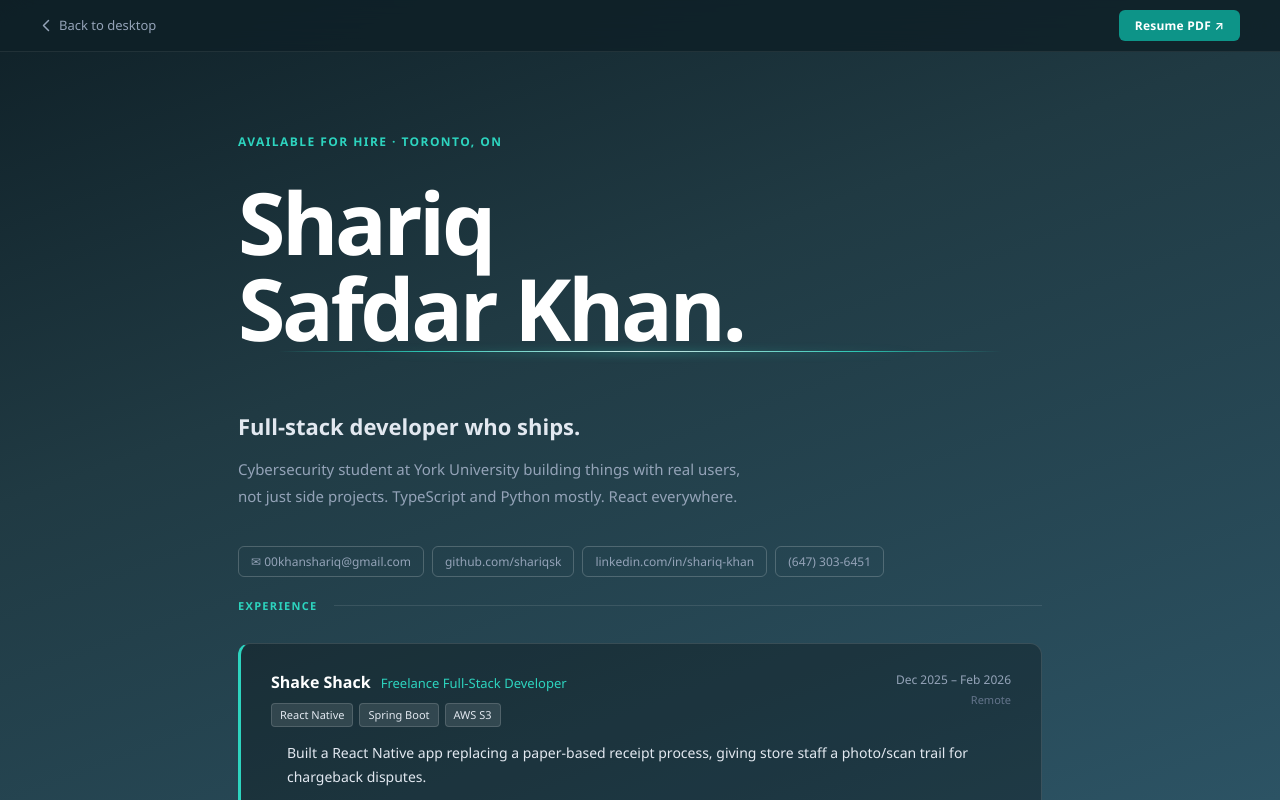
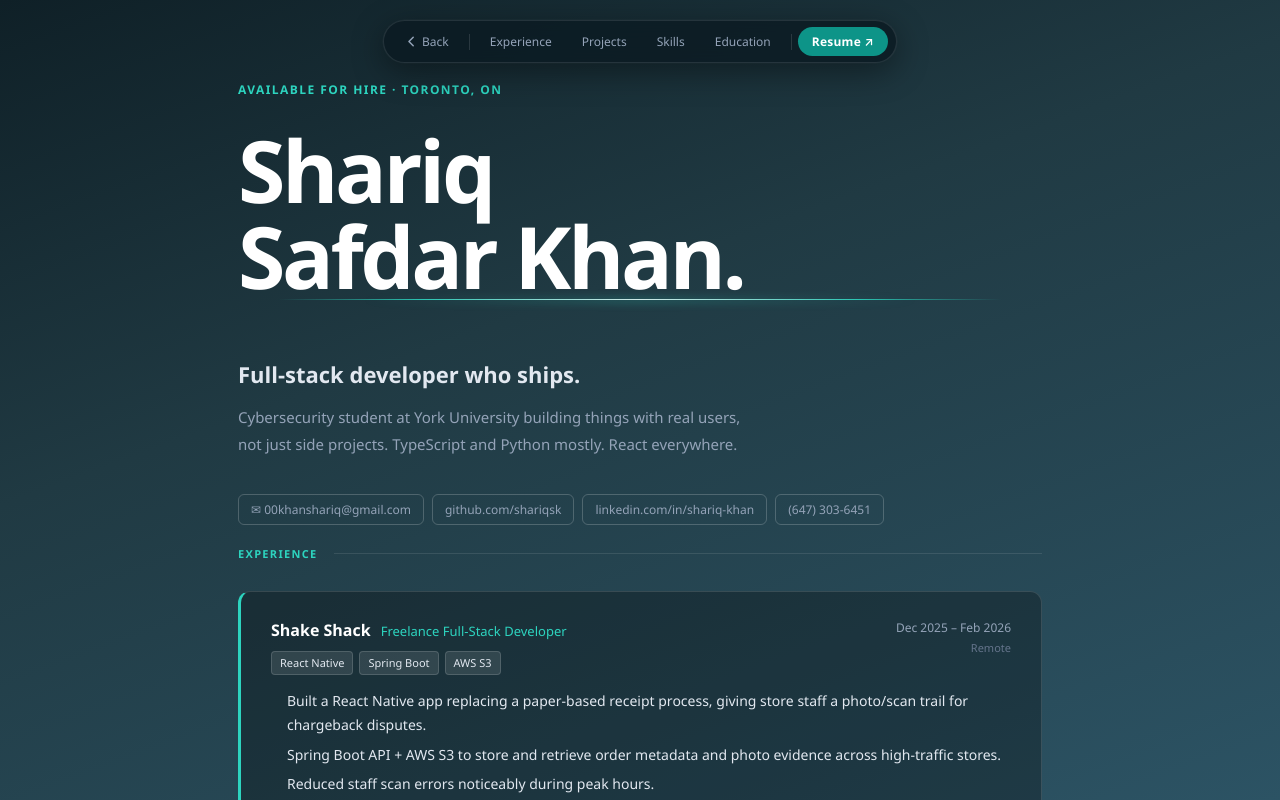
Before and after one commit to shariqsk/shariq-website, a Next.js app in the folder shariq-portfolio/: page /recruiter in a window 1280 px wide. Built offline with nearby package versions, Linux system fonts and the light colour scheme; no server answers; what @heroui/system would draw is missing.

Commit message:
feat: implement floating navigation and smooth scrolling for improved user experience on recruiter page

```diff
--- a/shariq-portfolio/app/recruiter/page.tsx
+++ b/shariq-portfolio/app/recruiter/page.tsx
@@ -94,37 +94,54 @@ const T = { primary: '#ffffff', secondary: '#e2e8f0', muted: '#94a3b8', dim: '#6
 export default function RecruiterPage() {
   return (
     <div style={{
-      position: 'fixed', inset: 0, overflowY: 'auto',
+      position: 'fixed', inset: 0, overflowY: 'auto', scrollBehavior: 'smooth',
       background: 'linear-gradient(160deg, #0f2027 0%, #203a43 40%, #2c5364 100%)',
       color: T.secondary,
       fontFamily: "'Segoe UI', system-ui, -apple-system, sans-serif",
       fontSize: 14, lineHeight: 1.6,
     }}>
 
-      {/* ── Nav ── */}
+      {/* ── Floating Nav ── */}
+      <div style={{ position: 'fixed', top: 20, left: 0, right: 0, zIndex: 50, display: 'flex', justifyContent: 'center', pointerEvents: 'none' }}>
         <nav style={{
-        position: 'sticky', top: 0, zIndex: 50,
-        background: 'rgba(15,32,39,0.85)', backdropFilter: 'blur(16px)',
-        borderBottom: '1px solid rgba(255,255,255,0.08)',
-        padding: '0 40px', height: 52,
-        display: 'flex', alignItems: 'center', justifyContent: 'space-between',
+          pointerEvents: 'auto',
+          display: 'flex', alignItems: 'center', gap: 2,
+          background: 'rgba(10,25,32,0.75)', backdropFilter: 'blur(20px)',
+          border: '1px solid rgba(255,255,255,0.1)',
+          borderRadius: 999, padding: '6px 8px',
+          boxShadow: '0 8px 32px rgba(0,0,0,0.4), 0 0 0 0.5px rgba(255,255,255,0.05)',
         }}>
-        <Link href="/" style={{ color: T.muted, textDecoration: 'none', fontSize: 13, display: 'flex', alignItems: 'center', gap: 6, transition: 'color 0.15s' }}
-          onMouseEnter={e => (e.currentTarget.style.color = T.secondary)}
-          onMouseLeave={e => (e.currentTarget.style.color = T.muted)}
+          <Link href="/"
+            style={{ color: T.muted, textDecoration: 'none', fontSize: 12, display: 'flex', alignItems: 'center', gap: 5, padding: '5px 14px', borderRadius: 999, transition: 'color 0.12s, background 0.12s' }}
+            onMouseEnter={e => { e.currentTarget.style.color = T.primary; e.currentTarget.style.background = 'rgba(255,255,255,0.08)'; }}
+            onMouseLeave={e => { e.currentTarget.style.color = T.muted; e.currentTarget.style.background = 'transparent'; }}
           >
-          <svg width="13" height="13" viewBox="0 0 13 13" fill="none">
-            <path d="M8.5 1.5L3.5 6.5l5 5" stroke="currentColor" strokeWidth="1.5" strokeLinecap="round" strokeLinejoin="round"/>
+            <svg width="11" height="11" viewBox="0 0 13 13" fill="none">
+              <path d="M8.5 1.5L3.5 6.5l5 5" stroke="currentColor" strokeWidth="1.8" strokeLinecap="round" strokeLinejoin="round"/>
             </svg>
-          Back to desktop
+            Back
           </Link>
+
+          <div style={{ width: 1, height: 16, background: 'rgba(255,255,255,0.12)', margin: '0 4px' }} />
+
+          {(['Experience', 'Projects', 'Skills', 'Education'] as const).map(s => (
+            <a key={s} href={`#${s.toLowerCase()}`}
+              style={{ fontSize: 12, color: T.muted, textDecoration: 'none', padding: '5px 14px', borderRadius: 999, transition: 'color 0.12s, background 0.12s' }}
+              onMouseEnter={e => { e.currentTarget.style.color = T.primary; e.currentTarget.style.background = 'rgba(255,255,255,0.08)'; }}
+              onMouseLeave={e => { e.currentTarget.style.color = T.muted; e.currentTarget.style.background = 'transparent'; }}
+            >{s}</a>
+          ))}
+
+          <div style={{ width: 1, height: 16, background: 'rgba(255,255,255,0.12)', margin: '0 4px' }} />
+
           <a href="https://drive.google.com/file/d/1l1aJcVBJBbIg0VPKc9LXyG9x5E3l0FIa/view"
             target="_blank" rel="noopener noreferrer"
-          style={{ fontSize: 12, color: '#fff', textDecoration: 'none', padding: '6px 16px', background: '#0d9488', borderRadius: 6, fontWeight: 600, letterSpacing: '0.02em', transition: 'background 0.15s' }}
+            style={{ fontSize: 12, color: '#fff', textDecoration: 'none', padding: '5px 14px', background: '#0d9488', borderRadius: 999, fontWeight: 600, letterSpacing: '0.02em', transition: 'background 0.15s' }}
             onMouseEnter={e => (e.currentTarget.style.background = '#0f766e')}
             onMouseLeave={e => (e.currentTarget.style.background = '#0d9488')}
-        >Resume PDF ↗</a>
+          >Resume ↗</a>
         </nav>
+      </div>
 
       {/* ── Hero ── */}
       <section style={{ maxWidth: 900, margin: '0 auto', padding: '80px 48px 0' }}>
@@ -164,7 +181,7 @@ export default function RecruiterPage() {
       </section>
 
       {/* ── Experience ── */}
-      <section style={{ maxWidth: 900, margin: '0 auto', padding: '0 48px 80px' }}>
+      <section id="experience" style={{ maxWidth: 900, margin: '0 auto', padding: '0 48px 80px' }}>
         <SectionLabel>Experience</SectionLabel>
         <div style={{ display: 'flex', flexDirection: 'column', gap: 14 }}>
           {EXPERIENCE.map(job => (
@@ -197,7 +214,7 @@ export default function RecruiterPage() {
       </section>
 
       {/* ── Projects ── */}
-      <section style={{ maxWidth: 900, margin: '0 auto', padding: '0 48px 80px' }}>
+      <section id="projects" style={{ maxWidth: 900, margin: '0 auto', padding: '0 48px 80px' }}>
         <SectionLabel>Projects</SectionLabel>
         <div style={{ display: 'grid', gridTemplateColumns: 'repeat(auto-fill, minmax(380px, 1fr))', gap: 14 }}>
           {PROJECTS.map(p => (
@@ -226,7 +243,7 @@ export default function RecruiterPage() {
       </section>
 
       {/* ── Skills ── */}
-      <section style={{ maxWidth: 900, margin: '0 auto', padding: '0 48px 80px' }}>
+      <section id="skills" style={{ maxWidth: 900, margin: '0 auto', padding: '0 48px 80px' }}>
         <SectionLabel>Skills</SectionLabel>
         <div style={{ display: 'flex', flexDirection: 'column', gap: 12 }}>
           {SKILLS.map(([cat, items]) => (
@@ -243,7 +260,7 @@ export default function RecruiterPage() {
       </section>
 
       {/* ── Education ── */}
-      <section style={{ maxWidth: 900, margin: '0 auto', padding: '0 48px 80px' }}>
+      <section id="education" style={{ maxWidth: 900, margin: '0 auto', padding: '0 48px 80px' }}>
         <SectionLabel>Education</SectionLabel>
         <div style={{ ...CARD, padding: '24px 28px' }}>
           <div style={{ display: 'flex', justifyContent: 'space-between', flexWrap: 'wrap', gap: 8, marginBottom: 8 }}>
```
Lines whose indentation alone changed are shown as unchanged.
